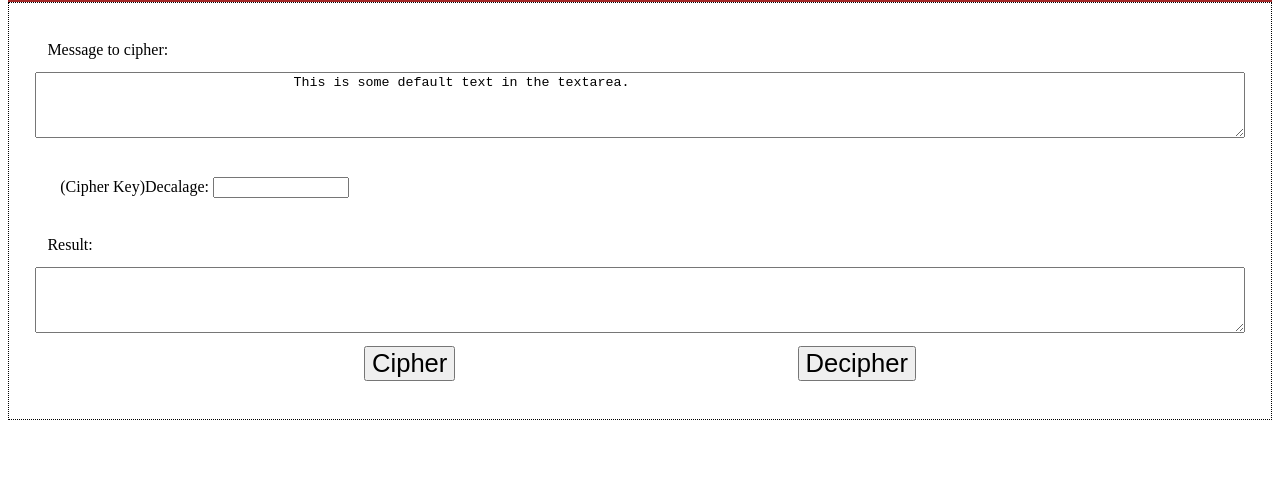
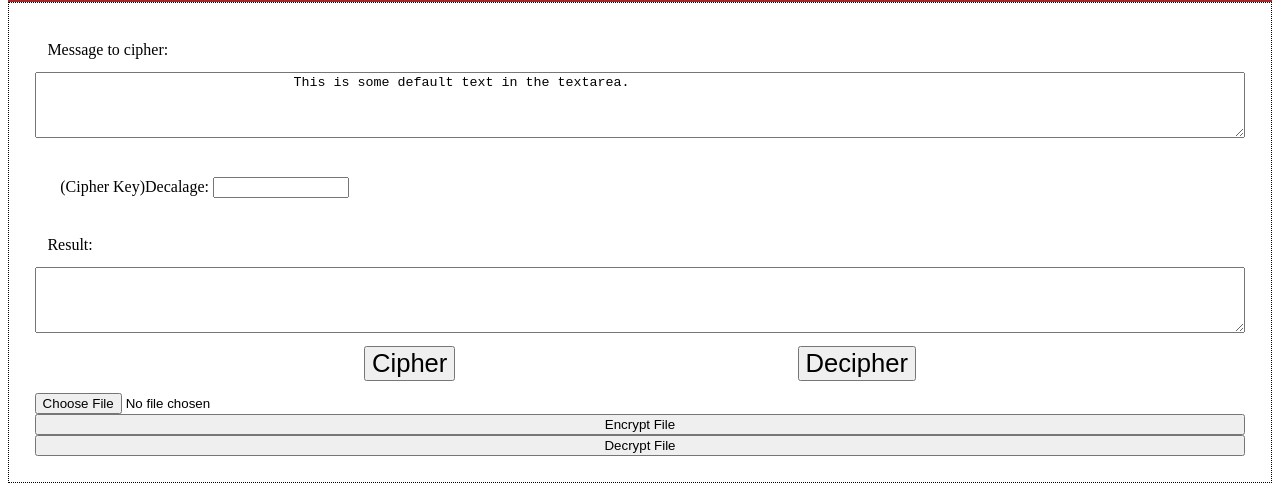
Before and after one commit to NkABO074/CeasarCipher, a plain HTML site: page index.html in a window 1280 px wide. Shown: the part 143-638 px from the top of the page. Drawn offline with Linux system fonts and the light colour scheme.

Commit message:
modified HTML for file suport

```diff
--- a/index.html
+++ b/index.html
@@ -50,7 +50,13 @@
 			</div>
 			<!---->
 
+			<!--file-->
+			<input type="file" id="file-input">
+			<button id="encrypt-button">Encrypt File</button>
+			<button id="decrypt-button">Decrypt File</button>
+
 		</div>
+
 
 		<script src="static/scripts/main.js" async defer></script>
 	</body>
```
